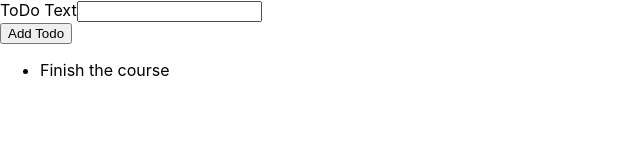
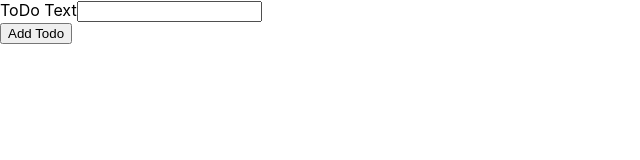
Before and after one commit to maya-salcedo/todo-react-typescript, a React (Create React App) app: page / in a window 1280 px wide. Shown: the top 160 px of the page, without its empty margins (0-640 px from the left). Built offline with nearby package versions, Linux system fonts and the light colour scheme.

Commit message:
working with state and types

```diff
--- a/src/App.tsx
+++ b/src/App.tsx
@@ -1,12 +1,13 @@
-import React from 'react';
+import React, { useState } from 'react';
 import TodoList from './components/ToDoList';
 import NewTodo from './components/NewTodo';
+import { Todo } from './todo.model';
 
 const App: React.FC = () => {
-  const todos = [{ id: 't1', text: 'Finish the course' }];
+  const [todos, setTodos] = useState<Todo[]>([]);
 
   const todoAddHandler = (text: string) => {
-    console.log(text);
+    setTodos([{ id: Math.random().toString(), text: text }]);
   };
   return (
     <div className="App">
--- /dev/null
+++ b/src/todo.model.ts
@@ -0,0 +1,4 @@
+export interface Todo {
+  id: string;
+  text: string;
+}
```
